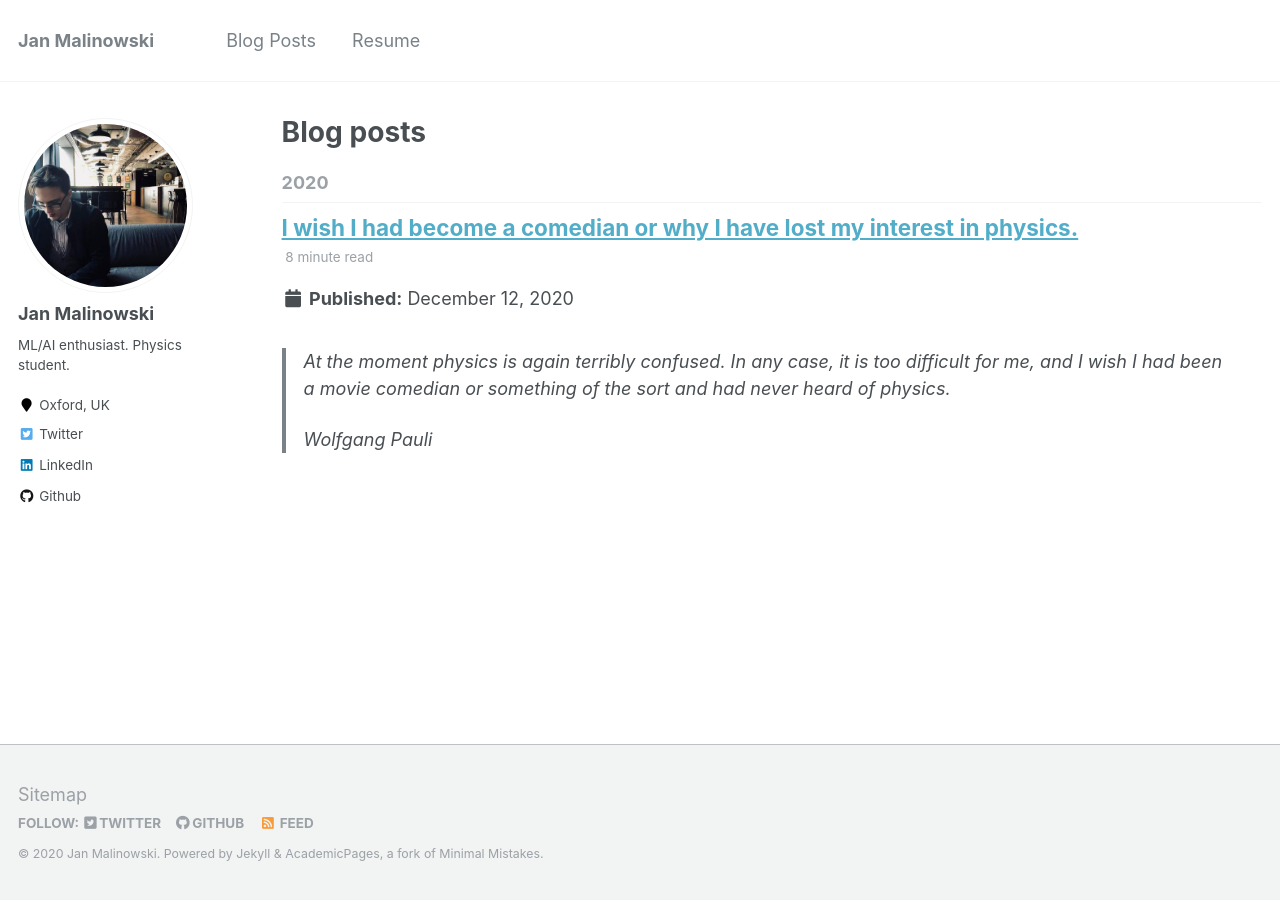
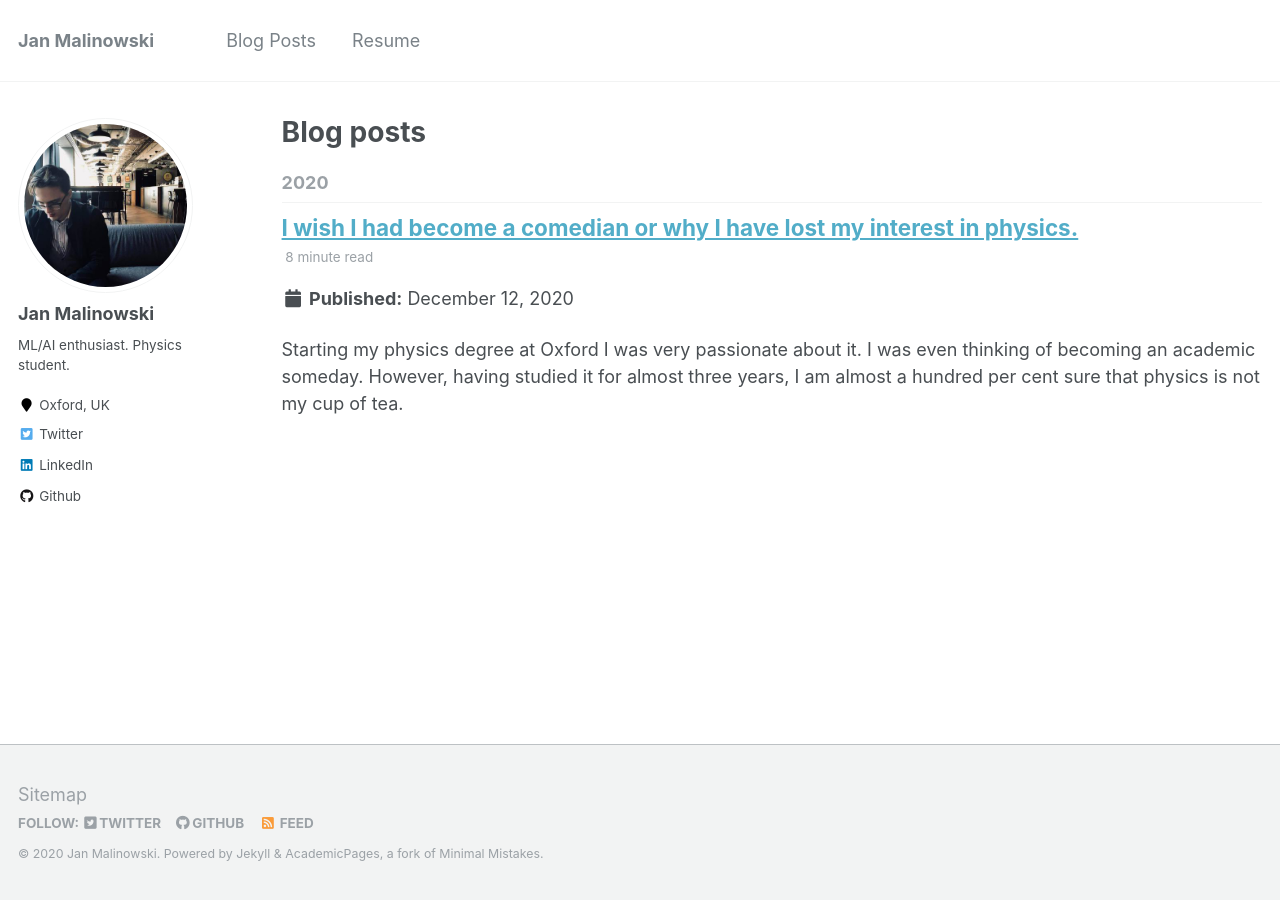
Before and after one commit to JanMalinowski/JanMalinowski.github.io, a Jekyll site: the page built from _pages/year-archive.html, in a window 1280 px wide. Built offline with Jekyll 4.4.1, drawn with Linux system fonts in a browser that asks for light colours.

Commit message:
Excerp fix

```diff
--- a/_config.yml
+++ b/_config.yml
@@ -11,7 +11,7 @@ title                    : "Jan Malinowski"
 title_separator          : "-"
 name                     : &name "Jan Malinowski"
 description              : &description
-url                      : https://janmalinowski.github.io # the base hostname & protocol for your site e.g. "https://mmistakes.github.io"
+url                      : https://janmalinowski.github.io  #http://127.0.0.1:4000 # the base hostname & protocol for your site e.g. "https://mmistakes.github.io"
 baseurl                  : "" # the subpath of your site, e.g. "/blog"
 repository               : "JanMalinowski/JanMalinowski.github.io"
 teaser                   :  # filename of teaser fallback teaser image placed in /images/, .e.g. "500x300.png"
--- a/_posts/2020-12-12-blog-post-1.md
+++ b/_posts/2020-12-12-blog-post-1.md
@@ -2,6 +2,7 @@
 title: 'I wish I had become a comedian or why I have lost my interest in physics.'
 date: 2020-12-12
 permalink: /posts/2020/12/I-wish-I-had-become-a-comedian-or-why-I-have-lost-my-interest-in-physics/
+excerpt: "Starting my physics degree at Oxford I was very passionate about it. I was even thinking of becoming an academic someday. However, having studied it for almost three years, I am almost a hundred per cent sure that physics is not my cup of tea. "
 tags:
   - cool posts
   - category1
```
Also changed, not shown: 16 other files.
